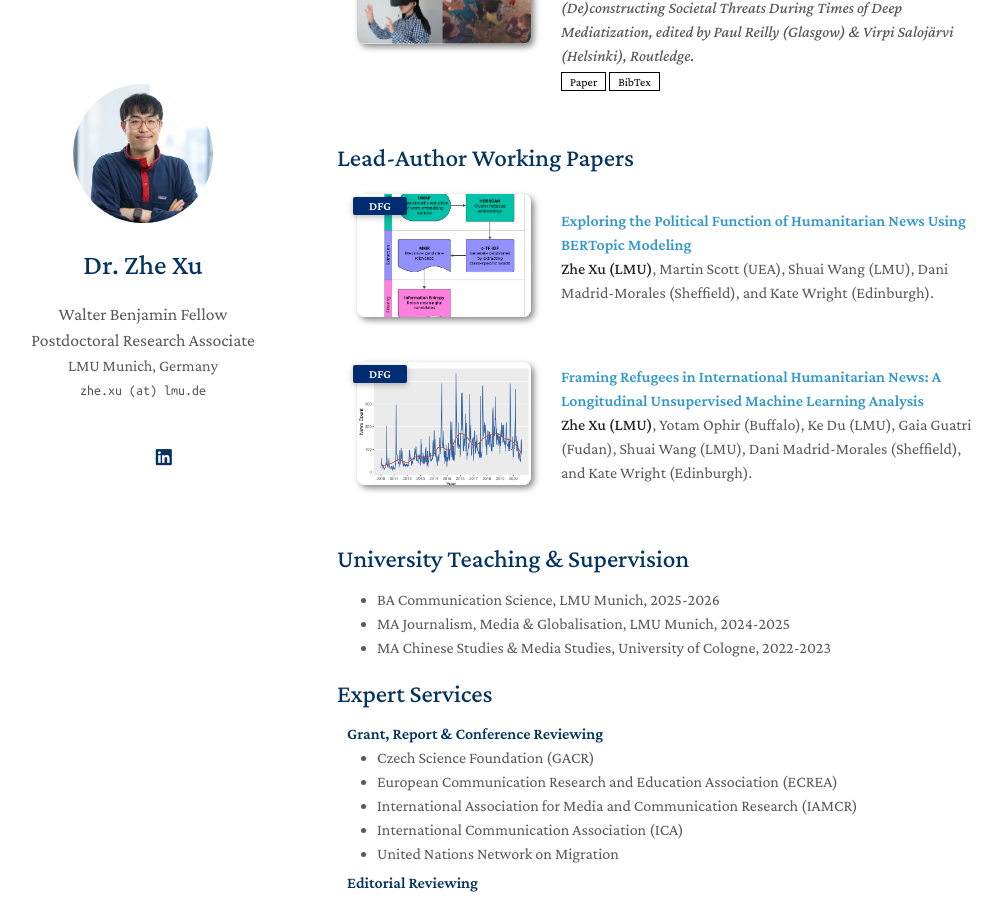
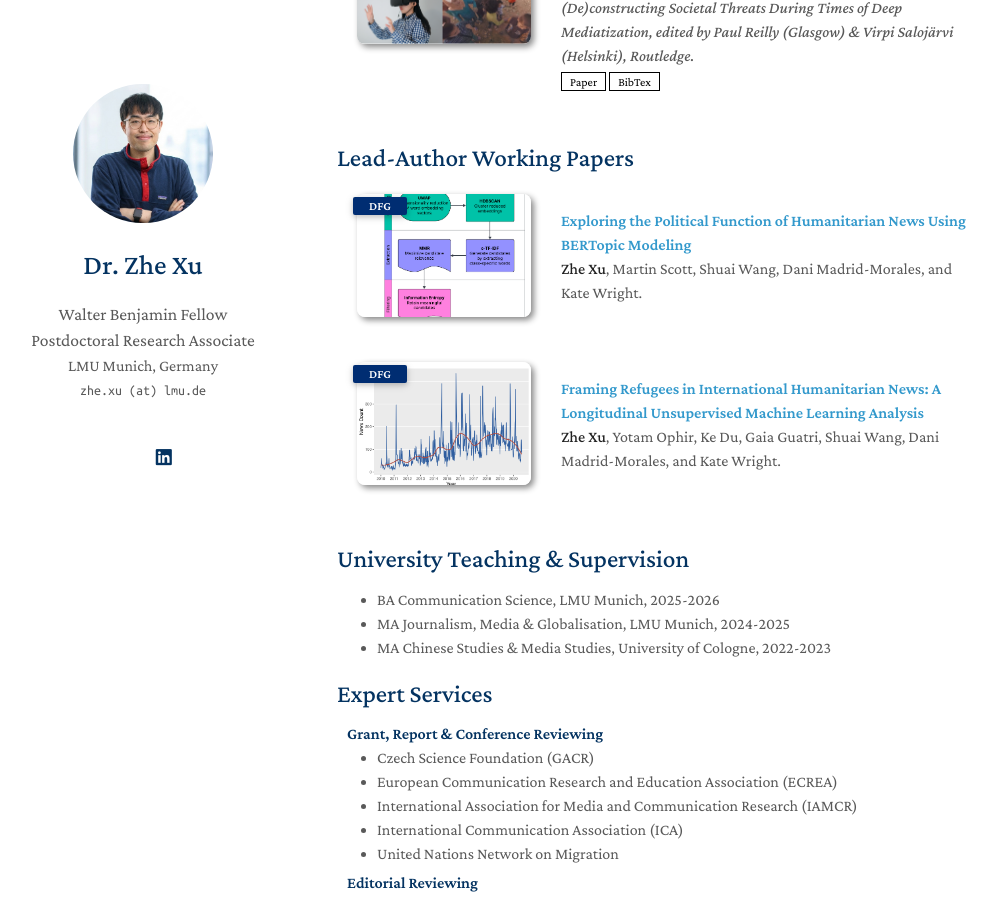
Before and after one commit to zhexuphd/home, a Jekyll site: the page built from index.md, in a window 1280 px wide and 900 px high, scrolled down 981 px. Shown: the whole window, without its empty margins (133-1135 px from the left). Built offline with Jekyll 4.4.1, drawn with Linux system fonts in a browser that asks for light colours; a style sheet for code colours, icons or effects is not loaded; our own code applies the rules of GitHub Pages for plain Markdown files.

Commit message:
Update dfg.yml

```diff
--- a/_data/dfg.yml
+++ b/_data/dfg.yml
@@ -1,13 +1,13 @@
 main:
 
   - title: "Exploring the Political Function of Humanitarian News Using BERTopic Modeling"
-    authors: <strong>Zhe Xu (LMU)</strong>, Martin Scott (UEA), Shuai Wang (LMU), Dani Madrid-Morales (Sheffield), and Kate Wright (Edinburgh).
+    authors: <strong>Zhe Xu</strong>, Martin Scott, Shuai Wang, Dani Madrid-Morales, and Kate Wright.
     conference_short: DFG
     conference:
     image: ./assets/img/BERTopic.png
 
   - title: "Framing Refugees in International Humanitarian News: A Longitudinal Unsupervised Machine Learning Analysis"
-    authors: <strong>Zhe Xu (LMU)</strong>, Yotam Ophir (Buffalo), Ke Du (LMU), Gaia Guatri (Fudan), Shuai Wang (LMU), Dani Madrid-Morales (Sheffield), and Kate Wright (Edinburgh).
+    authors: <strong>Zhe Xu</strong>, Yotam Ophir, Ke Du, Gaia Guatri, Shuai Wang, Dani Madrid-Morales, and Kate Wright.
     conference_short: DFG
     conference:
     image: ./assets/img/times.png
```
